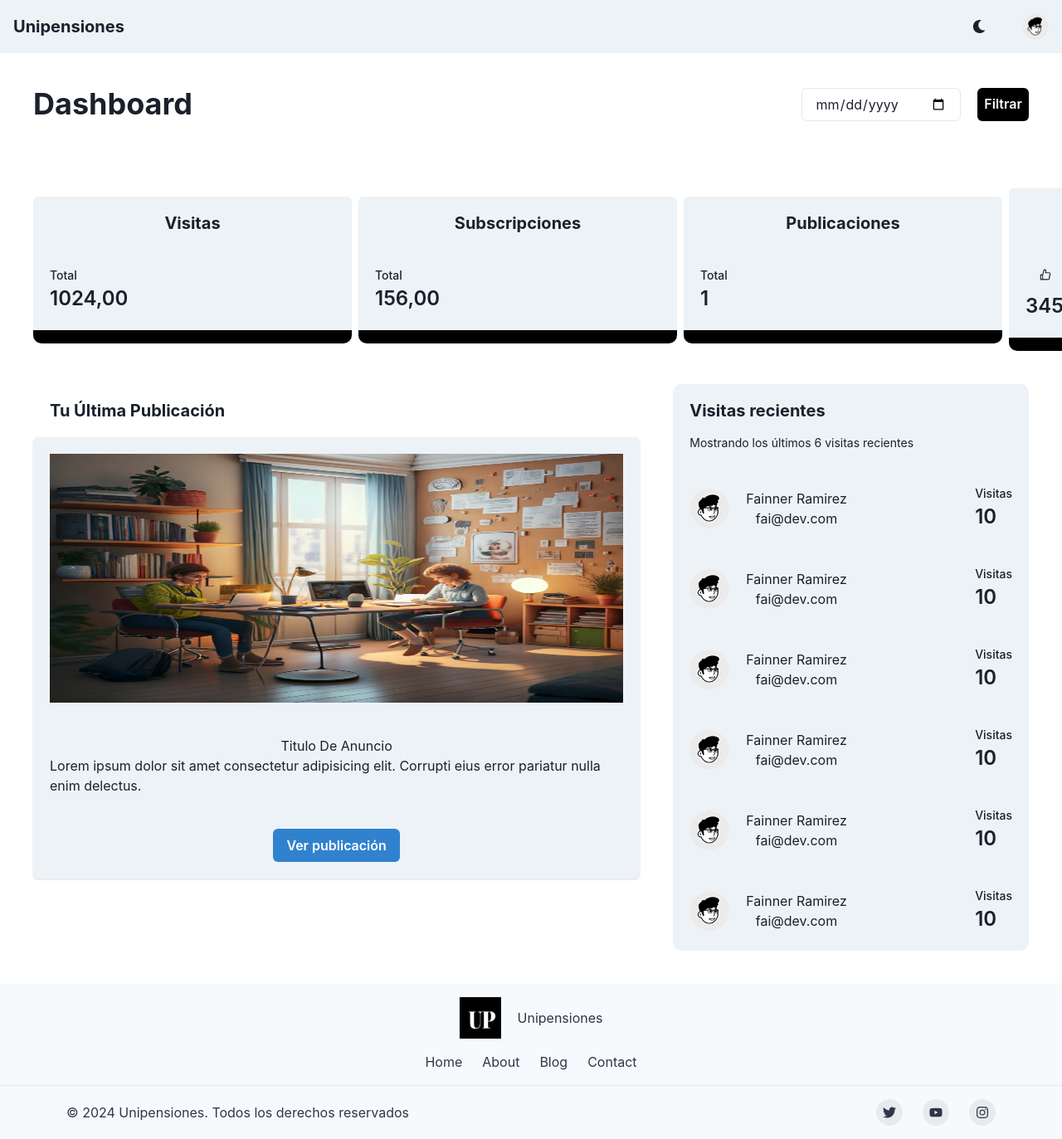
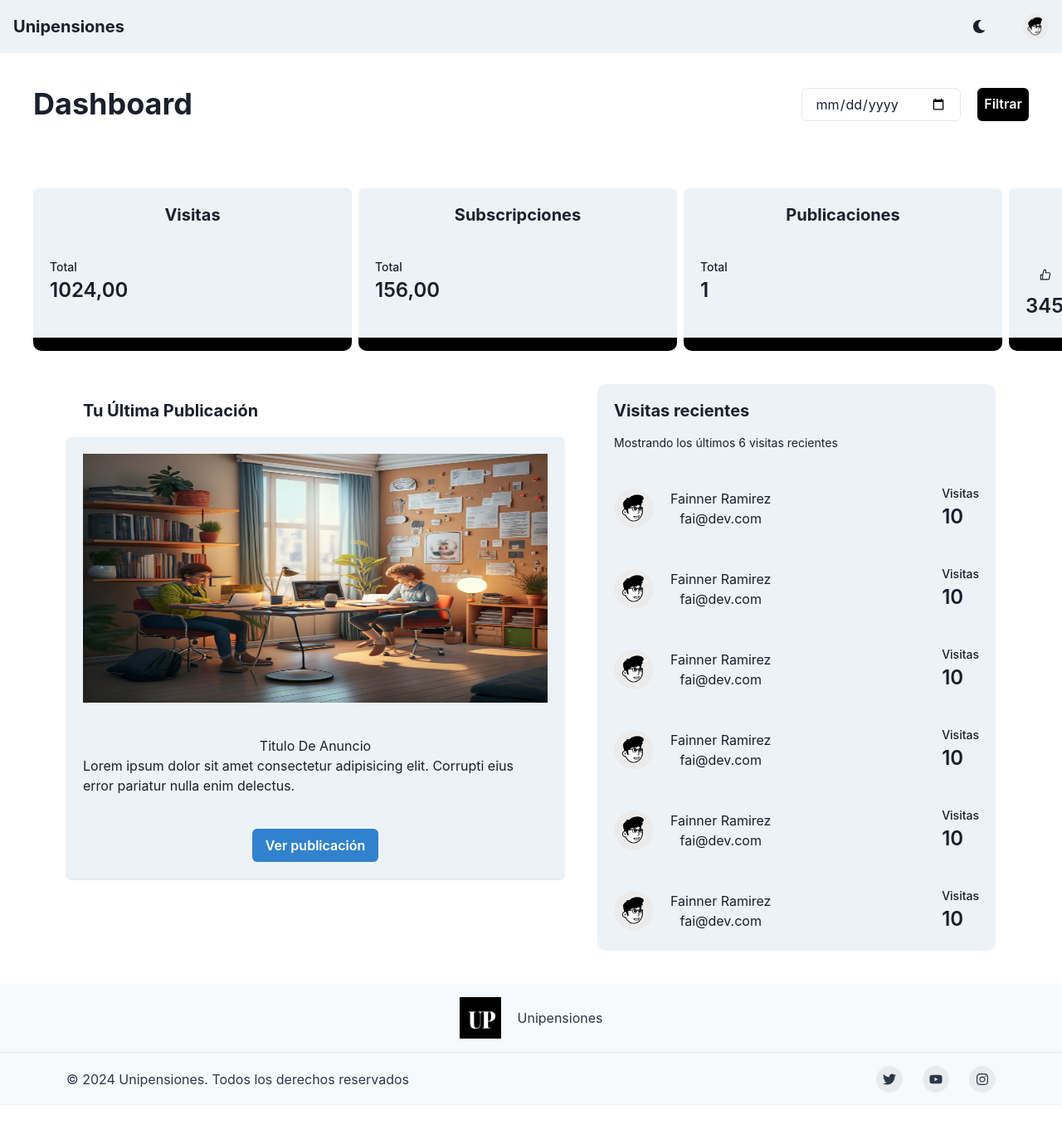
Before and after one commit to fainnerramirez/UnipensionesV2024, a React (Create React App) app: page / in a window 1280 px wide. Shown: the top 1373 px of the page at 83% size. After the commit the page ends 1333 px from the top, so only its background shows below. Built offline with nearby package versions, Linux system fonts and the light colour scheme.

Commit message:
feature(dashboard) - Cambios generales

```diff
--- a/src/components/Footer.component.tsx
+++ b/src/components/Footer.component.tsx
@@ -1,5 +1,3 @@
-"use client";
-
 import {
   Box,
   chakra,
@@ -59,6 +57,7 @@ export default function FooterComponent() {
     <Box
       bg={useColorModeValue("gray.50", "gray.900")}
       color={useColorModeValue("gray.700", "gray.200")}
+      width={{ base: "100%" }}
     >
       <Container
         as={Stack}
@@ -69,20 +68,6 @@ export default function FooterComponent() {
         align={"center"}
       >
         <Logo />
-        <Stack direction={"row"} spacing={6}>
-          <Box as="a" href={"#"}>
-            Home
-          </Box>
-          <Box as="a" href={"#"}>
-            About
-          </Box>
-          <Box as="a" href={"#"}>
-            Blog
-          </Box>
-          <Box as="a" href={"#"}>
-            Contact
-          </Box>
-        </Stack>
       </Container>
 
       <Box
--- a/src/components/Layout/Layout.tsx
+++ b/src/components/Layout/Layout.tsx
@@ -9,7 +9,7 @@ interface Props {
 
 const Layout = ({ children }: Props) => {
   return (
-    <Box>
+    <Box width={"100%"}>
       <Navbar />
       {children}
       <FooterComponent />
--- a/src/components/Navbar.component.tsx
+++ b/src/components/Navbar.component.tsx
@@ -1,5 +1,3 @@
-"use client";
-
 import {
   Box,
   Flex,
--- a/src/pages/Dashboard.page.tsx
+++ b/src/pages/Dashboard.page.tsx
@@ -1,4 +1,4 @@
-import { Box, Heading, HStack, Text, VStack } from "@chakra-ui/react";
+import { Box, Heading, HStack, Stack, Text, VStack } from "@chakra-ui/react";
 import React from "react";
 import VisitsComponent from "./components/Visits.component";
 import HeaderDashboardComponent from "./components/HeaderDashboard.component";
@@ -13,9 +13,9 @@ const DashboardPage = () => {
   return (
     <>
       <HeaderDashboardComponent />
-      <VStack padding={10} spacing={10} width={"100vw"}>
-        <HStack
-          justifyContent={"space-around"}
+      <VStack padding={10} spacing={10} width={"100%"}>
+        <Stack
+          justifyContent={{ base: "center", md: "space-around" }}
           direction={["column", "row"]}
           width={"100%"}
         >
@@ -23,17 +23,16 @@ const DashboardPage = () => {
           <SubscriptionsComponent />
           <PostComponent />
           <LikesComponent />
-        </HStack>
-        <HStack
-          spacing={10}
-          justifyContent={"space-evenly"}
+        </Stack>
+        <Stack
+          spacing={{ base: 5, md: 10 }}
+          justifyContent={{ base: "center", md: '"space-evenly"' }}
           width={"100%"}
           direction={["column", "row"]}
-          alignItems={"flex-start"}
         >
           <PostRecientComponent />
           <RecentVisitsComponent />
-        </HStack>
+        </Stack>
       </VStack>
     </>
   );
--- a/src/pages/components/HeaderDashboard.component.tsx
+++ b/src/pages/components/HeaderDashboard.component.tsx
@@ -17,6 +17,7 @@ const HeaderDashboardComponent = () => {
       display={"flex"}
       justifyContent={"space-between"}
       alignItems={"center"}
+      flexDirection={{ base: "column", md: "row" }}
     >
       <Heading>Dashboard</Heading>
       <HStack spacing={5}>
--- a/src/pages/components/PostRecient.component.tsx
+++ b/src/pages/components/PostRecient.component.tsx
@@ -16,7 +16,7 @@ const PostRecientComponent = () => {
   const bg = useColorModeValue("gray.100", "gray.700");
 
   return (
-    <Box>
+    <Box width={{ base: "100%", md: "50%" }}>
       <Box padding={5}>
         <Heading as="h3" fontSize={20} textTransform={"capitalize"}>
           Tu última publicación
--- a/src/pages/components/RecentVisits.component.tsx
+++ b/src/pages/components/RecentVisits.component.tsx
@@ -53,7 +53,12 @@ const RecentVisitsComponent = () => {
   ]);
 
   return (
-    <Box width={"40%"} bg={bg} borderRadius={10} color={color}>
+    <Box
+      width={{ base: "100vw", md: "40%" }}
+      bg={bg}
+      borderRadius={10}
+      color={color}
+    >
       <Box padding={5}>
         <Heading as={"h2"} mb={4} size={"md"}>
           Visitas recientes
```
